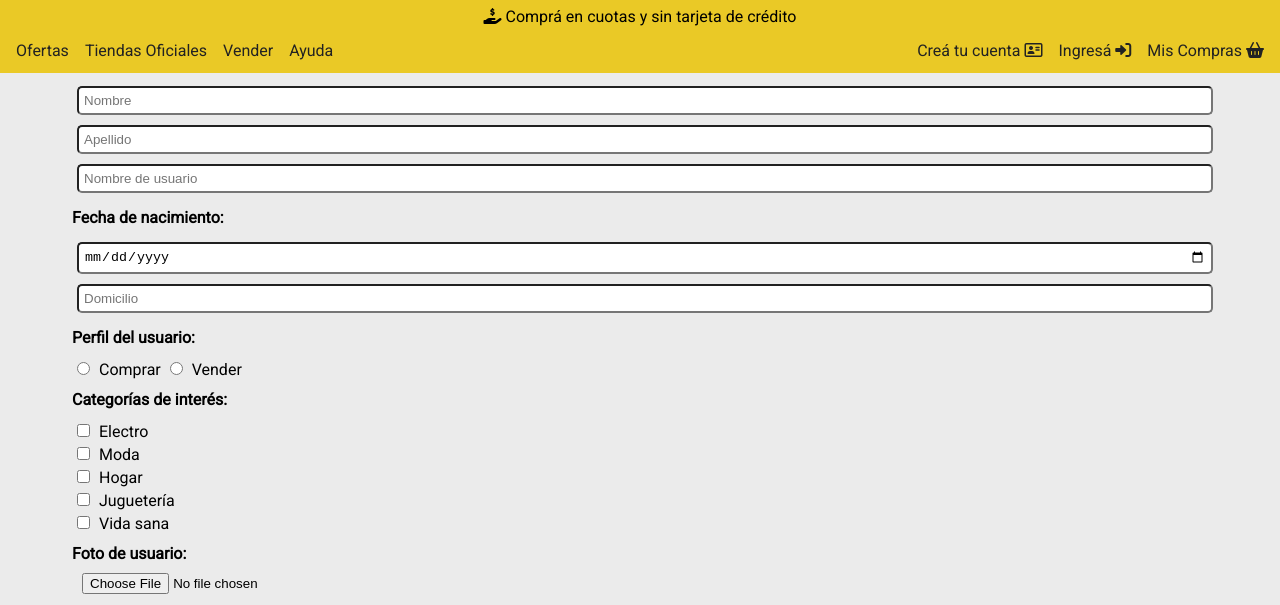
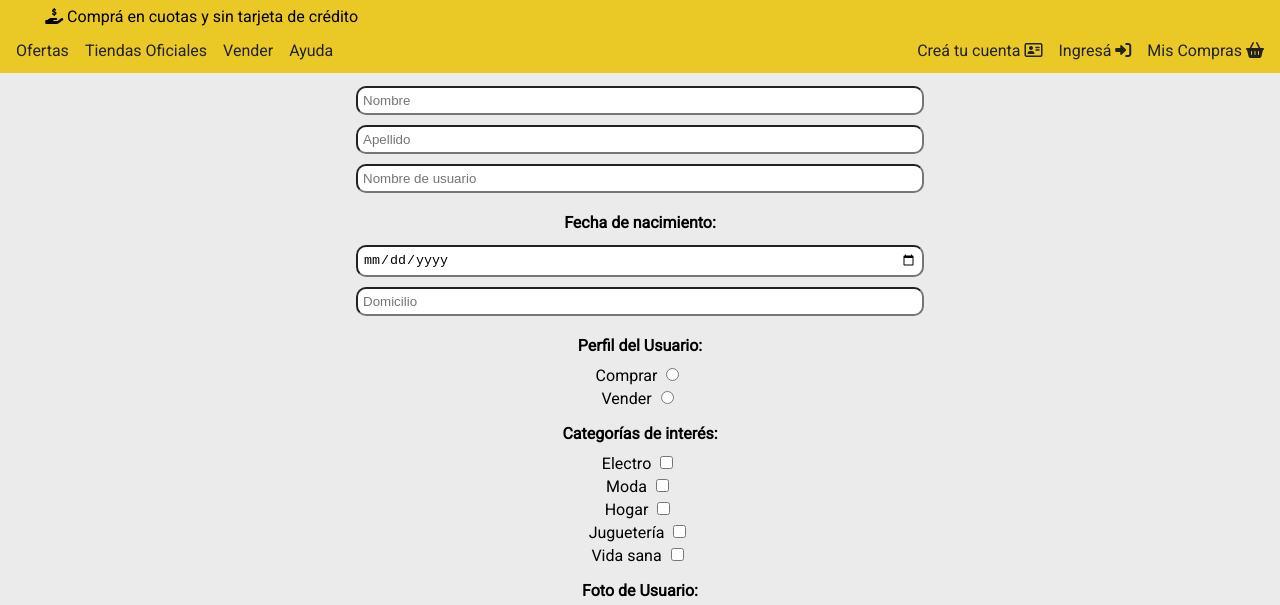
Before and after one commit to Natalia-3105/MercadoLiebre, a website: page views/register.html in a window 1280 px wide. Shown: the part 183-788 px from the top of the page. Drawn offline with Linux system fonts and the light colour scheme; files that its build step writes are made by us from their sources.

Commit message:
se soluciono los issues

```diff
--- a/public/css/styles.css
+++ b/public/css/styles.css
@@ -40,6 +40,10 @@
     margin-bottom: 10px;
 }
 
+.m-a{
+    margin: auto
+}
+
 .flex {
     display: flex;
 }
@@ -76,11 +80,17 @@
     font-size: 18px;
 }
 
+.main-header-top-bar{
+    text-align: center;
+    display: contents;
+}
+
 .primer-txt{
+    font-size: 100%;
+    width: 100%;
     text-align: center;
     margin-top: 10px;
     margin-bottom: 10px;
-    width: 100%;
 }
 
 .main-navbar{
@@ -189,29 +199,57 @@ main{
     padding-top: 8px;
 }
 
+.form-register,
+.form-login{
+    text-align: center;
+    margin:  0 auto;
+}
+
+
 .form-register input,
 .form-login input{
-    width: 100%;
-    border-radius: 5px;
+    width: 50%;
+    border-radius: 10px;
     margin: 5px;
     padding: 5px;
 }
 
 .fecha-nac,
-.perfil-usuario,
-.foto-usuario,
-.form-categorias{
+.form-categorias,
+.foto-usuario{
+    width: 100%;
+    text-align: center;
     font-weight: bold;
-    padding-top: 10px;
-    padding-bottom: 10px;
+    padding-top: 15px;
+    padding-bottom: 8px;
+}
+
+.perfil-usuario{
+    width: 100%;
+    text-align: center;
+    font-weight: bold;
+    padding-top: 15px;
+    padding-bottom: 8px;
+}
+
+.perfil-usuario-radio{
+    width: 100%;
+    text-align: center;
 }
 
 .perfil-usuario-radio input{
     width: auto;
+    text-align: center ;
+}
+
+.form-categorias-ckeckbox {
+    width: 100%;
+    text-align: center;
 }
 
 .form-categorias-ckeckbox input{
     width: auto;
+    text-align: center;
 }
 
 .btm-register{
@@ -219,15 +257,17 @@ main{
     background-color: #1259c3;
     border-radius: 5px;
     padding: 5px;
+    margin-top: 8px;
 }
 
 .buttom-login{
-    text-align: center;
+   text-align: center;
 }
 
 .btm-login{
     border-radius: 3px;
-    padding: 2px;
+    padding: 5px;
+    margin-top: 8px;
 }
 
 .btm-login:hover{
@@ -265,13 +305,30 @@ main{
     .md-w-50 {
         width: 48%;
     }
-
 }
 
 @media (min-width: 769px){
     /* laptop */
     .lg-w-25 {
         width: 23%;
+    }
+
+    .main-header-top-bar{
+        width: 100%;
+        display: flex;
+        justify-content: space-between;
+        margin: 0 auto;
+    }
+
+    .logo{
+        width: 20%;
+        text-align: left;
+        margin-right: 50px;
+    }
+
+    .primer-txt{
+        max-width: 350px;
+        text-align: right;
     }
 
     .descripcion {
--- a/views/register.html
+++ b/views/register.html
@@ -67,13 +67,13 @@
         <form class="form-register" action="/" method="POST">
             <div class="dato-user">
                 <label for="nombre"></label>
-                <input type="text" placeholder="Nombre" id="nombre" name="nombre">
+                <input type="text" placeholder="Nombre" id="nombre" name="nombre" required>
 
                 <label for="apellido"></label>
-                <input type="text" placeholder="Apellido" id="apellido" name="apellido">
+                <input type="text" placeholder="Apellido" id="apellido" name="apellido" required>
 
                 <label for="usuario"></label>
-                <input type="text" placeholder="Nombre de usuario" id="usuario" name="usuario">
+                <input type="text" placeholder="Nombre de usuario" id="usuario" name="usuario" required>
             </div>
 
             <div class="fecha-nac">
@@ -83,54 +83,58 @@
                 <input type="date" id="fecha-nacimiento" name="fecha-nacimiento" required>
 
                 <label for="domicilio"></label>
-                <input type="text" placeholder="Domicilio" id="domicilio" name="domicilio">
+                <input type="text" placeholder="Domicilio" id="domicilio" name="domicilio" required>
             </div>
 
             <div class="perfil-usuario">
-                <label for="perfil">Perfil del usuario:</label>
+                <label for="perfil">Perfil del Usuario:</label>
             </div>
             <div class="perfil-usuario-radio">
-                <input type="radio" id="comprar" name="perfil" value="comprar">
                 <label for="comprar">Comprar</label>
-
+                <input type="radio" id="comprar" name="perfil" value="comprar" required>
+            </div>
+            <div class="perfil-usuario-radio">
+                <label for="vender">Vender</label>
                 <input type="radio" id="vender" name="perfil" value="vender">
-                <label for="vender">Vender</label>
             </div>
 
             <div class="form-categorias">
                 <label for="categorias">Categorías de interés:</label>
             </div>
             <div class="form-categorias-ckeckbox">
-                <input type="checkbox" id="electro" name="categorias" value="electro">
                 <label for="electro">Electro</label>
+                <input type="checkbox" id="electro" name="categorias" value="electro" required>
             </div>
             <div div class="form-categorias-ckeckbox">
+                <label for="moda">Moda</label>
                 <input type="checkbox" id="moda" name="categorias" value="moda">
-                <label for="moda">Moda</label>
             </div>
             <div div class="form-categorias-ckeckbox">
+                <label for="hogar">Hogar</label>
                 <input type="checkbox" id="hogar" name="categorias" value="hogar">
-                <label for="hogar">Hogar</label>
             </div>
             <div div class="form-categorias-ckeckbox">
+                <label for="juguetería">Juguetería</label>
                 <input type="checkbox" id="juguetería" name="categorias" value="juguetería">
-                <label for="juguetería">Juguetería</label>
             </div>
             <div div class="form-categorias-ckeckbox">
+                <label for="vida-sana">Vida sana</label>
                 <input type="checkbox" id="vida-sana" name="categorias" value="vida-sana">
-                <label for="vida-sana">Vida sana</label>
             </div>
 
             <div class="foto-usuario">
-                <label for="foto">Foto de usuario:</label>
+                <label for="foto">Foto de Usuario:</label>
+            </div>
+                <div>
                 <input type="file" id="foto" name="foto">
+                </div>
 
                 <label for="contraseña"></label>
-                <input type="password" placeholder="Contraseña" id="contraseña" name="contraseña">
+                <input type="password" placeholder="Contraseña" id="contraseña" name="contraseña" required>
 
                 <label for="confirmar-contraseña"></label>
-                <input type="password" placeholder="Confirmar contraseña" id="confirmar-contraseña" name="confirmar-contraseña">
-            </div>
+                <input type="password" placeholder="Confirmar contraseña" id="confirmar-contraseña" name="confirmar-contraseña" required>
+
 
             <div class="buttom-register">
                 <button class="btm-register" type="reset" >Borrar todos los datos</button>
```
Also changed, not shown: views/home.html (+11 -10 lines), views/login.html (+1 -1 lines).
